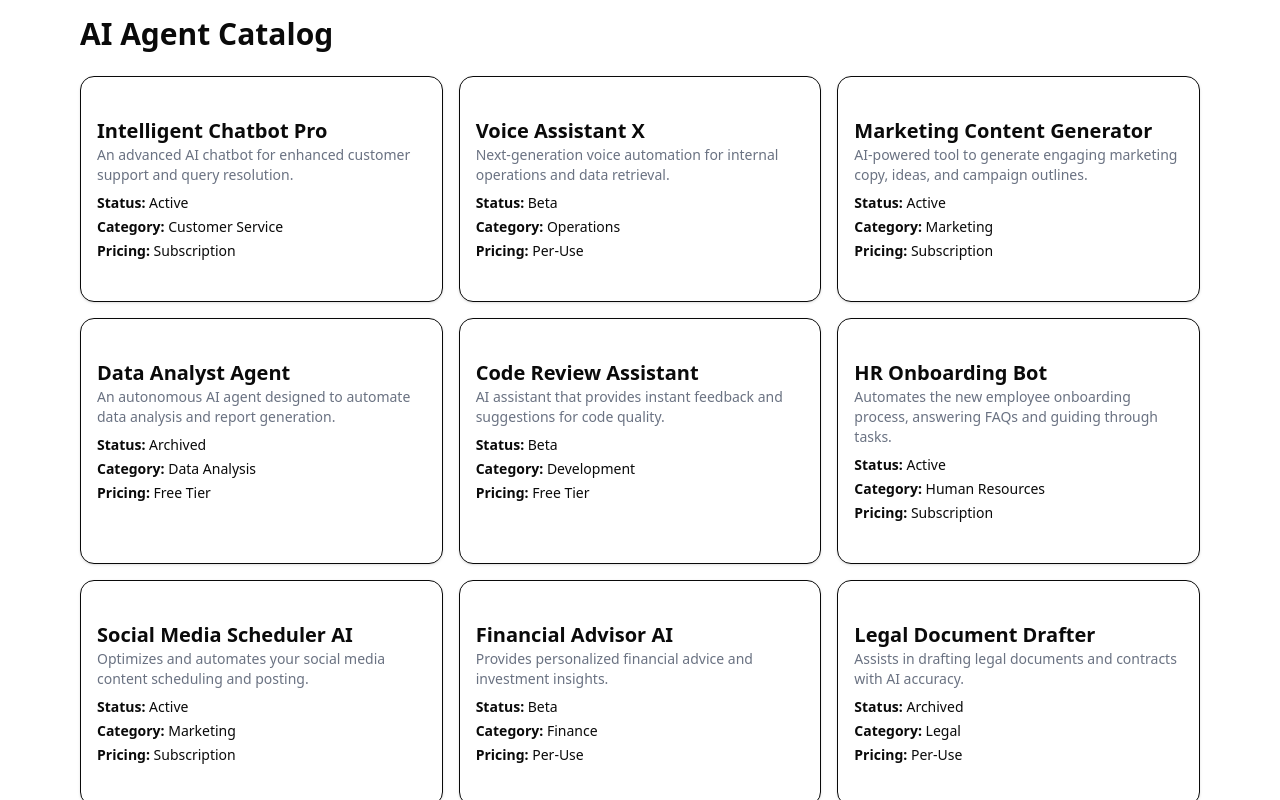
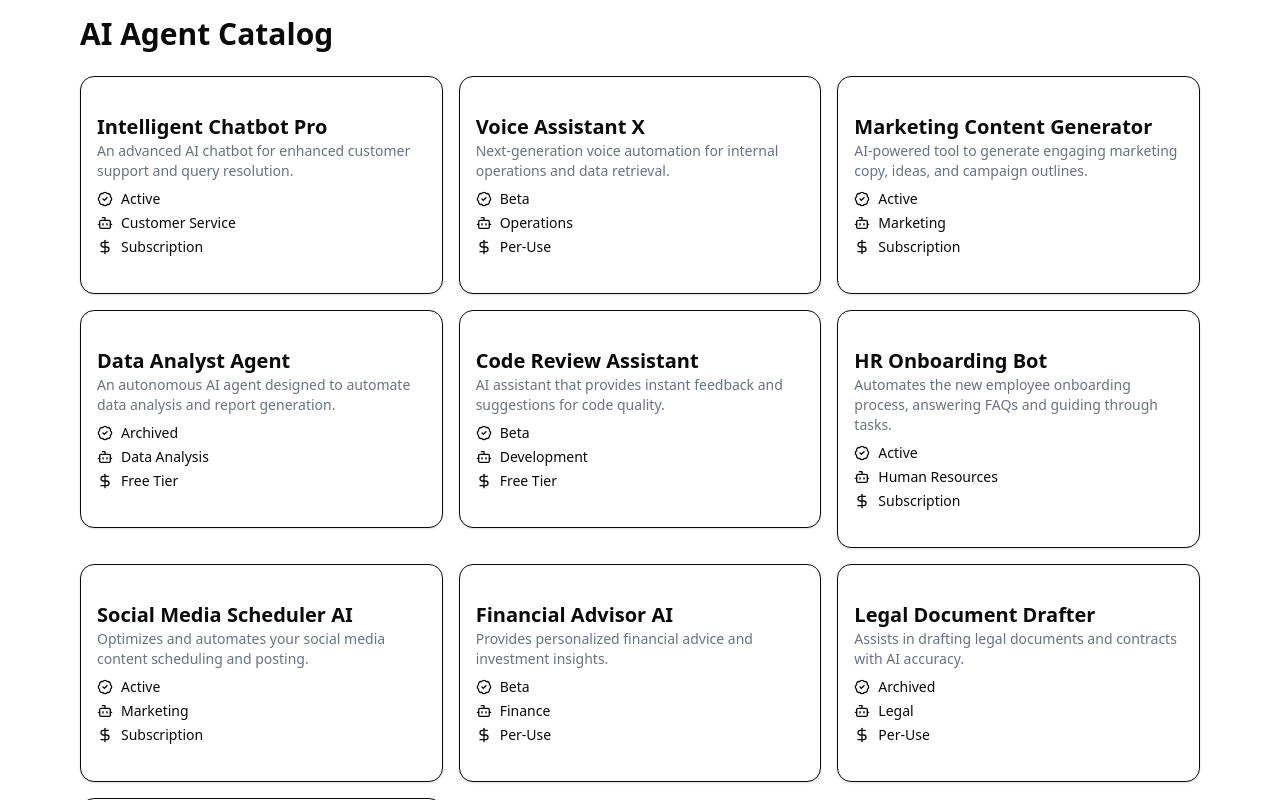
Before and after one commit to jubayer718/arklab-ai-agents, a Next.js app: page /agents in a window 1280 px wide. Shown: the top 800 px of the page. Built offline with nearby package versions, Linux system fonts and the light colour scheme.

Commit message:
framer motion animation and some styling added.

```diff
--- a/package.json
+++ b/package.json
@@ -12,6 +12,7 @@
     "@reduxjs/toolkit": "^2.8.2",
     "class-variance-authority": "^0.7.1",
     "clsx": "^2.1.1",
+    "framer-motion": "^12.23.0",
     "lucide-react": "^0.525.0",
     "next": "15.3.5",
     "react": "^19.0.0",
--- a/src/app/agents/page.tsx
+++ b/src/app/agents/page.tsx
@@ -16,7 +16,6 @@ export default async function AgentsPage() {
   const jsonData = await fs.readFile(filePath, 'utf-8')
   const agents = JSON.parse(jsonData);
 
-  console.log(agents);
 
   return (
     <main className="max-w-6xl mx-auto p-4">
--- a/src/app/components/AgentCard.tsx
+++ b/src/app/components/AgentCard.tsx
@@ -1,5 +1,7 @@
+'use client'
+import { BadgeCheck, Bot, DollarSign } from "lucide-react"
 import { Card, CardContent } from "./ui/card"
-
+import { easeInOut, motion} from 'framer-motion'
 interface Agent {
   id: string
   name: string
@@ -8,23 +10,30 @@ interface Agent {
   category: string
   pricingModel: string
 }
-const AgentCard = ({agent}:{agent:Agent}) => {
+const AgentCard = ({ agent }: { agent: Agent }) => {
   return (
-    <Card className="hover:shadow-md transition-shadow">
+    <motion.div
+      initial={{ opacity: 0, scale: 0.50 }}
+      animate={{ opacity: 1, scale: 1 }}
+      transition={{ duration: 1, ease: easeInOut }}
 
-      <CardContent className="p-4">
+    >
+      <Card className="hover:shadow-md transition-shadow hover:scale-105 cursor-pointer">
+
+        <CardContent className="px-4 py-3 ">
 
           <h2 className="text-xl font-semibold">{agent.name}  </h2>
           <p className="text-sm text-gray-500 mb-2">{agent.description}</p>
           <div className="text-sm space-y-1">
-          <p><strong>Status:</strong> {agent.status}</p>
-          <p><strong>Category:</strong> {agent.category}</p>
-          <p><strong>Pricing:</strong> {agent.pricingModel}</p>
+            <p className="flex items-center gap-2"><BadgeCheck className="w-4 h-4" /> {agent.status}</p>
+            <p className="flex items-center gap-2"><Bot className="w-4 h-4" /> {agent.category}</p>
+            <p className="flex items-center gap-2"><DollarSign className="w-4 h-4"/> {agent.pricingModel}</p>
           </div>
 
         </CardContent>
 
       </Card>
+    </motion.div>
   );
 };
 
```
Also changed, not shown: 1 other file (tests, documents, lock files or other folders). Lines whose indentation alone changed are shown as unchanged.
